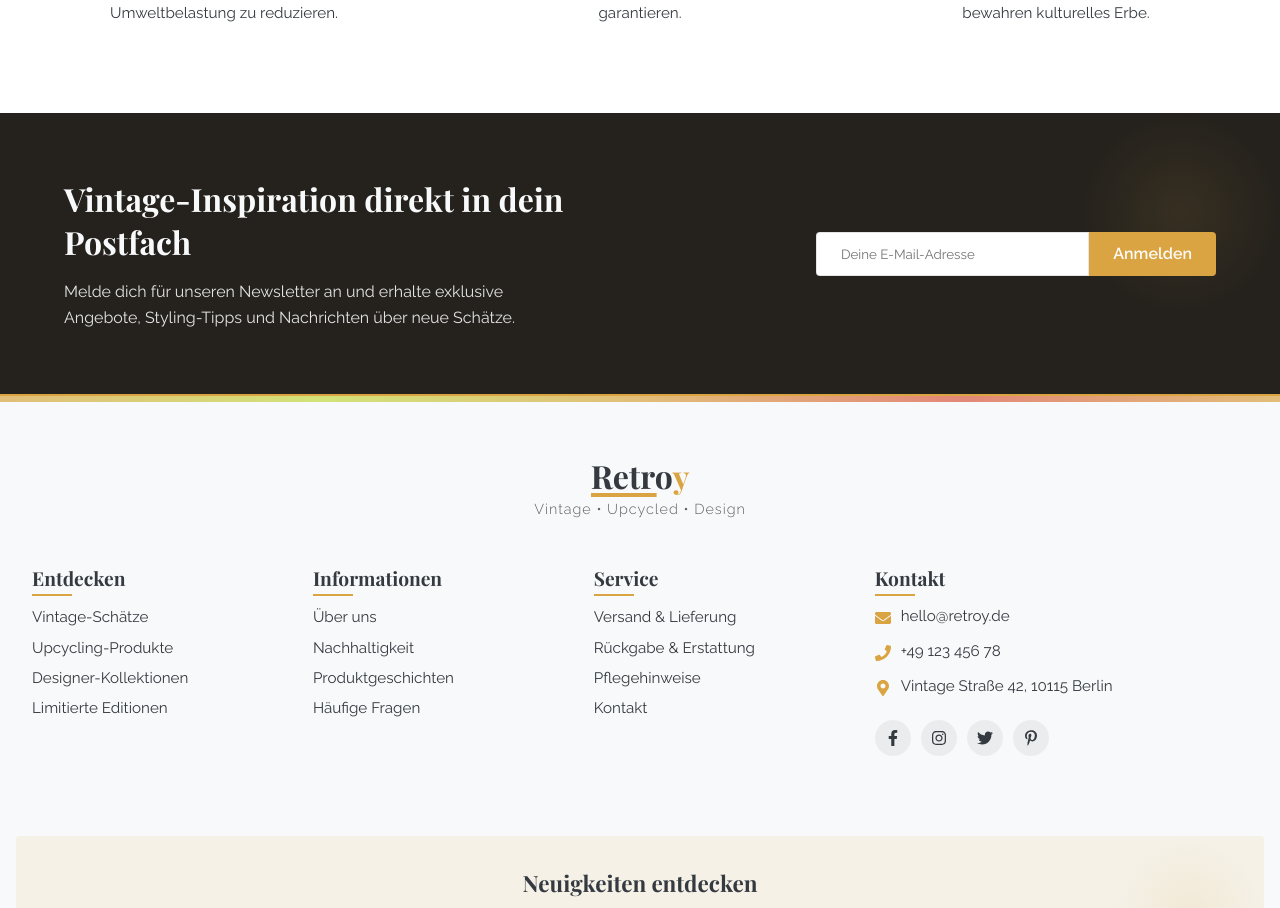
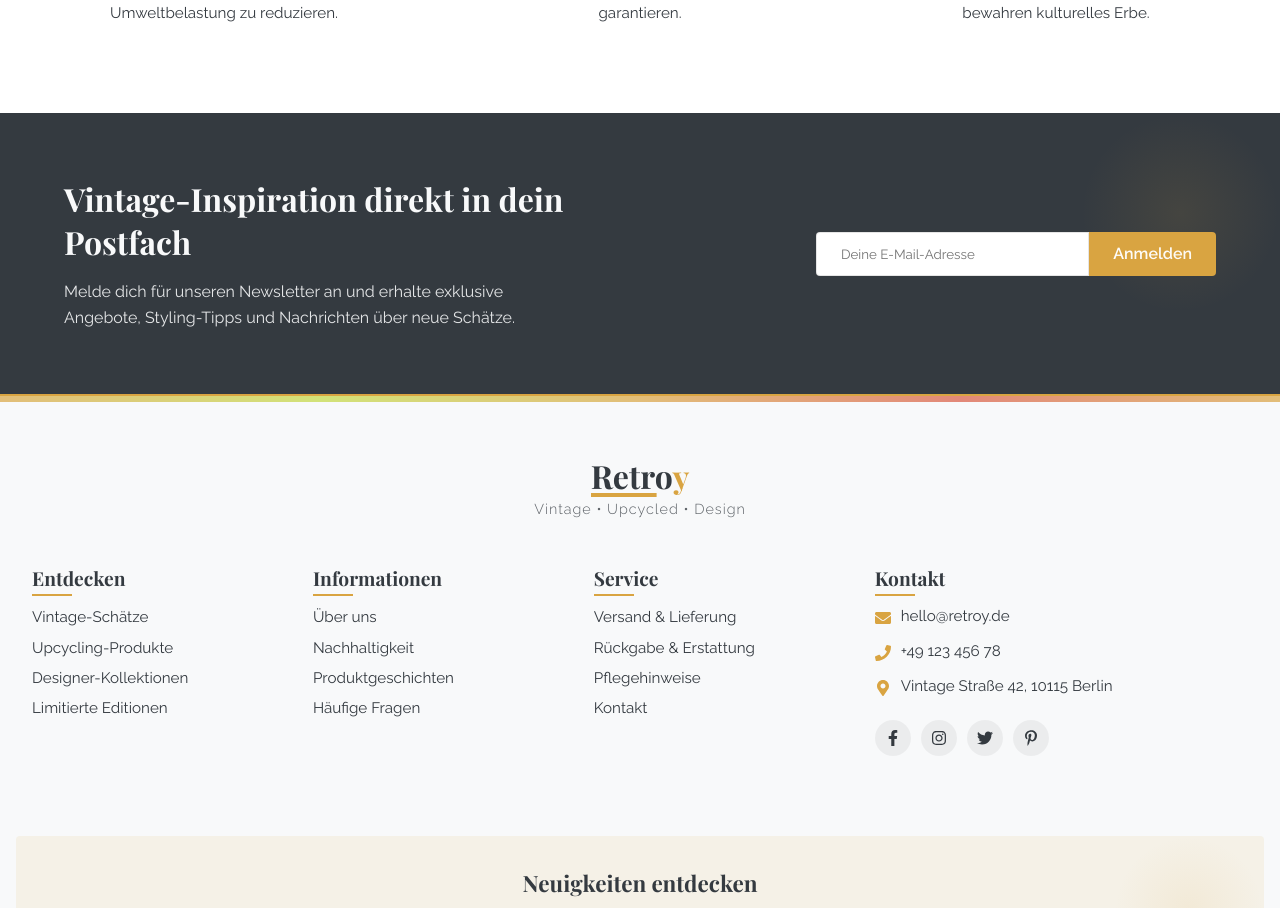
Before and after one commit to CodemunistAgenda/VintageShopFrontend, a React (Vite) app: page / in a window 1280 px wide. Shown: the part 2767-3675 px from the top of the page. Built offline with nearby package versions, Linux system fonts and the light colour scheme.

Commit message:
Background Farben bearbeitet

```diff
--- a/src/pages/Home/Home.scss
+++ b/src/pages/Home/Home.scss
@@ -517,7 +517,7 @@
 
   // Newsletter-Banner
   .newsletter-banner {
-    background-color: rgba(217, 164, 65, 0.08);
+    background-color: var(--dark-color);
     display: flex;
     align-items: center;
     justify-content: space-between;
--- a/src/styles/base/_reset.scss
+++ b/src/styles/base/_reset.scss
@@ -15,7 +15,7 @@ body {
   -moz-osx-font-smoothing: grayscale;
   min-height: 100vh;
   overflow-x: hidden;
-  background-color: var(--black-color);
+  background-color: var(--light-color);
 }
 
 code {
```
